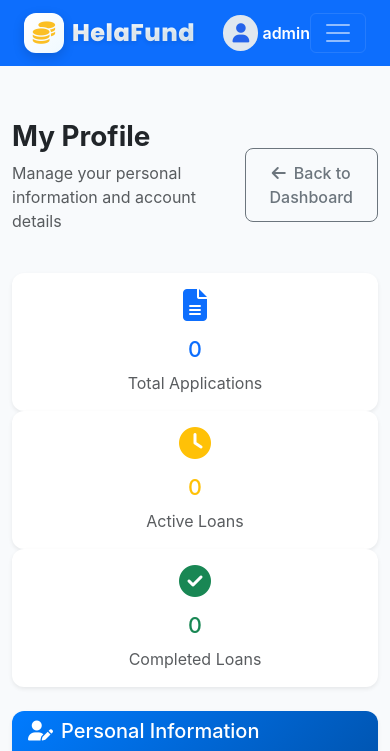
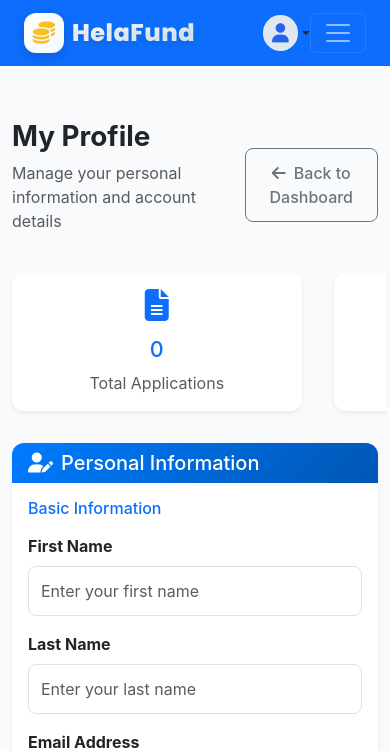
Before and after one commit to kibetlelgo/Hela-Credit, a Django app: page /profile/ in a window 390 px wide. Shown: the top 751 px of the page. Run offline with Django 4.2, Linux system fonts and the light colour scheme; a user stored in the database is signed in; data comes from the database, SQL or seed files in the repository.

Commit message:
stats section

```diff
--- a/templates/base.html
+++ b/templates/base.html
@@ -267,13 +267,17 @@
 
             <!-- Mobile Profile Icon (visible only on mobile) -->
             {% if user.is_authenticated %}
-            <div class="d-lg-none ms-auto">
-                <a href="{% url 'loans:profile' %}" class="nav-link p-0" style="display: flex; align-items: center;">
-                    <span class="mobile-profile-avatar d-inline-flex align-items-center justify-content-center me-1">
+            <div class="d-lg-none ms-auto dropdown">
+                <a href="#" class="nav-link p-0 dropdown-toggle" id="mobileProfileDropdown" role="button" data-bs-toggle="dropdown" aria-expanded="false" style="display: flex; align-items: center;">
+                    <span class="mobile-profile-avatar d-inline-flex align-items-center justify-content-center">
                         <i class="fas fa-user"></i>
                     </span>
-                    <span class="mobile-profile-name">{{ user.first_name|default:user.username }}</span>
                 </a>
+                <ul class="dropdown-menu dropdown-menu-end mt-2" aria-labelledby="mobileProfileDropdown">
+                    <li><a class="dropdown-item" href="{% url 'loans:profile' %}">Profile</a></li>
+                    <li><hr class="dropdown-divider"></li>
+                    <li><a class="dropdown-item" href="{% url 'accounts:logout' %}">Logout</a></li>
+                </ul>
             </div>
             {% endif %}
 
--- a/templates/loans/profile.html
+++ b/templates/loans/profile.html
@@ -22,7 +22,7 @@
     </div>
 
     <!-- Profile Statistics -->
-    <div class="row mb-4">
+    <div class="row mb-4 profile-stats-row">
         <div class="col-md-4">
             <div class="card text-center">
                 <div class="card-body">
@@ -408,5 +408,40 @@
 .btn-lg {
     padding: 1rem 2rem;
 }
+
+@media (max-width: 767.98px) {
+  .profile-stats-row {
+    display: flex;
+    flex-wrap: nowrap;
+    overflow-x: auto;
+    gap: 1rem;
+    margin-left: -0.5rem;
+    margin-right: -0.5rem;
+    padding-bottom: 0.5rem;
+  }
+  .profile-stats-row > div[class^='col-'] {
+    flex: 0 0 80%;
+    max-width: 80%;
+    min-width: 220px;
+    padding-left: 0.5rem;
+    padding-right: 0.5rem;
+  }
+}
+@media (min-width: 768px) {
+  .profile-stats-row {
+    display: flex;
+    flex-wrap: wrap;
+    gap: 0;
+    margin: 0;
+    padding: 0;
+  }
+  .profile-stats-row > div[class^='col-'] {
+    flex: unset;
+    max-width: unset;
+    min-width: unset;
+    padding-left: unset;
+    padding-right: unset;
+  }
+}
 </style>
 {% endblock %}
```
